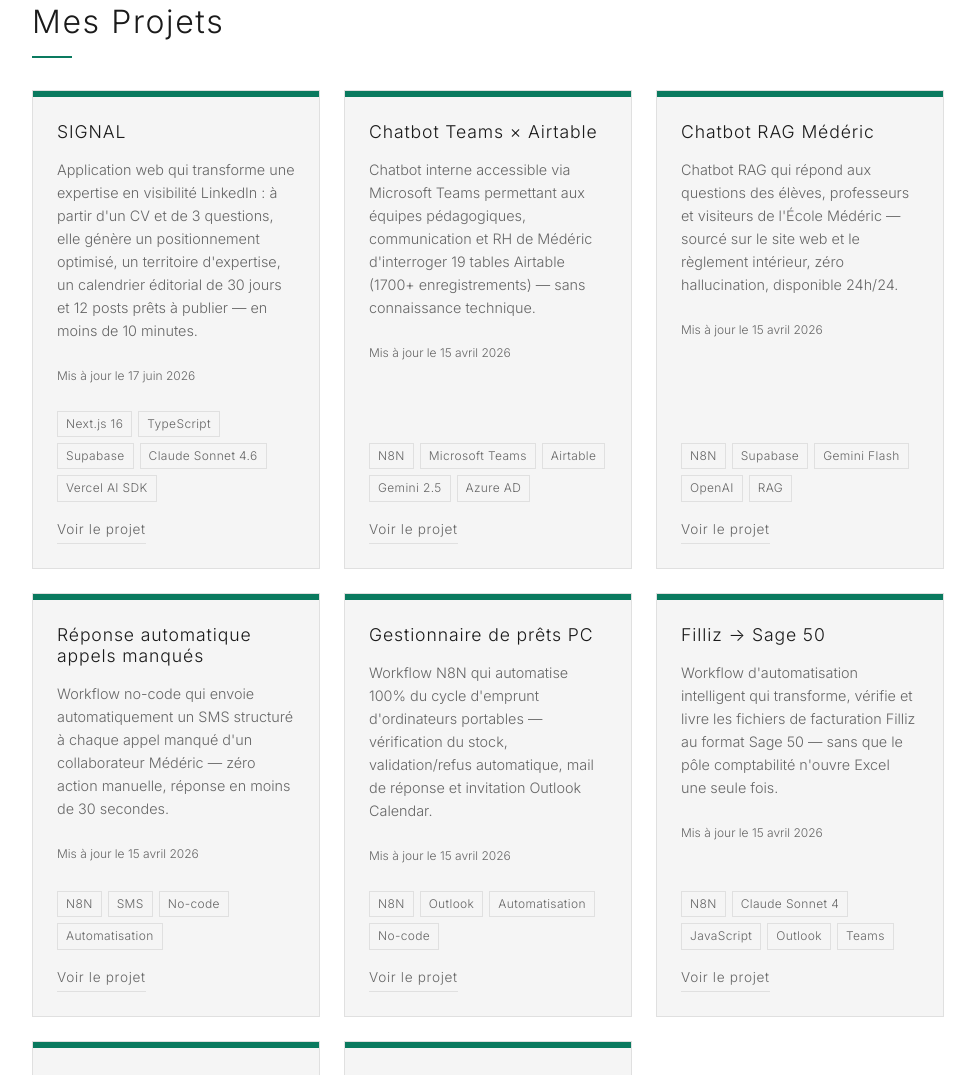
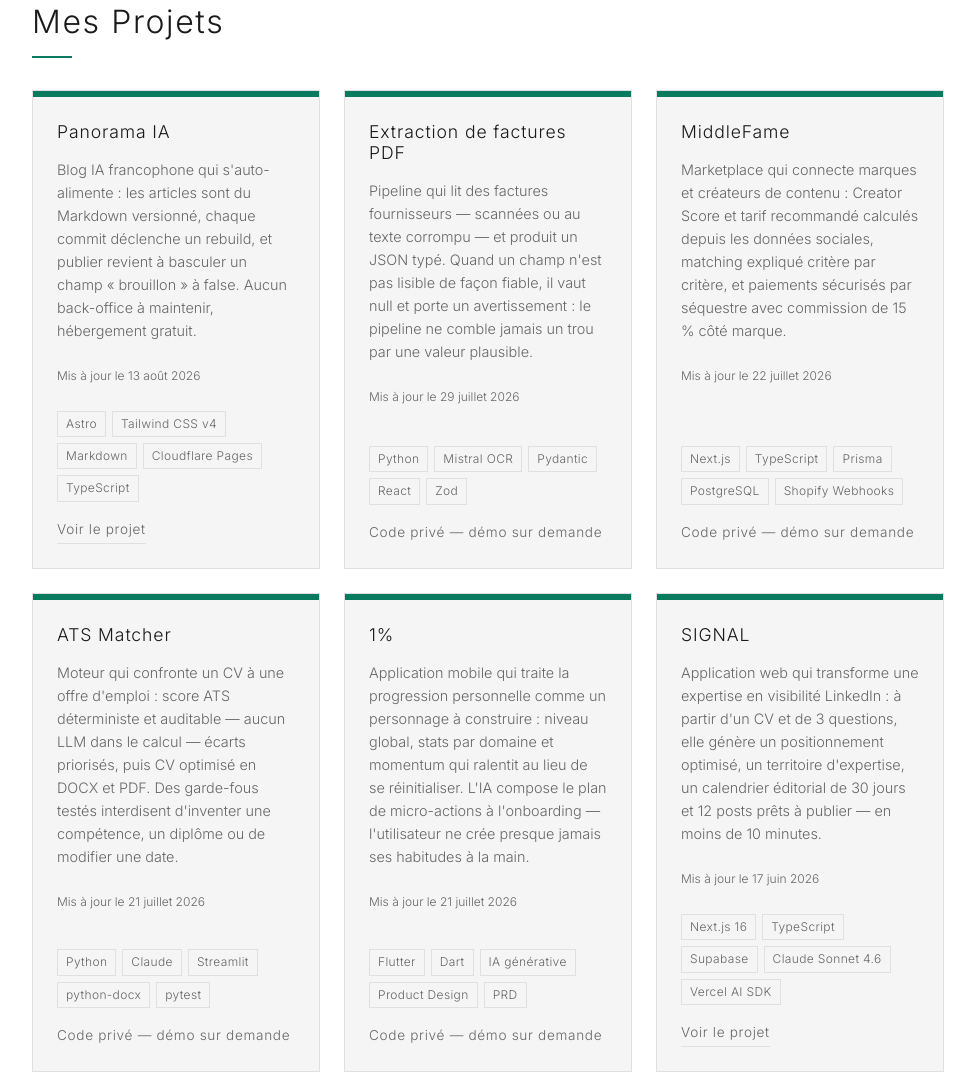
Before and after one commit to yanisse-devai/mon-portfolio, a plain HTML site: page index.html in a window 1280 px wide. Shown: the part 1478-2553 px from the top of the page, without its empty margins (152-1127 px from the left). Drawn offline with Linux system fonts and the light colour scheme.

Commit message:
feat: ajout de 6 projets au portfolio
Panorama IA, Extraction de factures PDF, MiddleFame, ATS Matcher, 1% et
Instant Translate. Le portfolio passe de 8 à 14 cartes.

Seul Panorama IA a un lien public (panoramaia.com) : les autres dépôts sont
privés ou non publiés. Le champ "url" de projects.json devient donc optionnel
et buildCard() affiche "Code privé — démo sur demande" à la place du bouton,
plutôt que de poser des liens morts.

Co-Authored-By: Claude Opus 5 <noreply@anthropic.com>

```diff
--- a/css/style.css
+++ b/css/style.css
@@ -505,6 +505,13 @@ p { color: var(--color-text-muted); }
   border-color: var(--color-text-muted);
 }
 
+.project-card__private {
+  font-size: 0.85rem;
+  color: var(--color-text-muted);
+  letter-spacing: 0.05em;
+  align-self: flex-start;
+}
+
 /* ----------------------------------------------------------
    12. Contact form
    ---------------------------------------------------------- */
--- a/data/projects.json
+++ b/data/projects.json
@@ -1,5 +1,37 @@
 {
   "projects": [
+    {
+      "title": "Panorama IA",
+      "description": "Blog IA francophone qui s'auto-alimente : les articles sont du Markdown versionné, chaque commit déclenche un rebuild, et publier revient à basculer un champ « brouillon » à false. Aucun back-office à maintenir, hébergement gratuit.",
+      "tags": ["Astro", "Tailwind CSS v4", "Markdown", "Cloudflare Pages", "TypeScript"],
+      "url": "https://panoramaia.com",
+      "newTab": true,
+      "lastUpdated": "2026-08-13"
+    },
+    {
+      "title": "Extraction de factures PDF",
+      "description": "Pipeline qui lit des factures fournisseurs — scannées ou au texte corrompu — et produit un JSON typé. Quand un champ n'est pas lisible de façon fiable, il vaut null et porte un avertissement : le pipeline ne comble jamais un trou par une valeur plausible.",
+      "tags": ["Python", "Mistral OCR", "Pydantic", "React", "Zod"],
+      "lastUpdated": "2026-07-29"
+    },
+    {
+      "title": "MiddleFame",
+      "description": "Marketplace qui connecte marques et créateurs de contenu : Creator Score et tarif recommandé calculés depuis les données sociales, matching expliqué critère par critère, et paiements sécurisés par séquestre avec commission de 15 % côté marque.",
+      "tags": ["Next.js", "TypeScript", "Prisma", "PostgreSQL", "Shopify Webhooks"],
+      "lastUpdated": "2026-07-22"
+    },
+    {
+      "title": "ATS Matcher",
+      "description": "Moteur qui confronte un CV à une offre d'emploi : score ATS déterministe et auditable — aucun LLM dans le calcul — écarts priorisés, puis CV optimisé en DOCX et PDF. Des garde-fous testés interdisent d'inventer une compétence, un diplôme ou de modifier une date.",
+      "tags": ["Python", "Claude", "Streamlit", "python-docx", "pytest"],
+      "lastUpdated": "2026-07-21"
+    },
+    {
+      "title": "1%",
+      "description": "Application mobile qui traite la progression personnelle comme un personnage à construire : niveau global, stats par domaine et momentum qui ralentit au lieu de se réinitialiser. L'IA compose le plan de micro-actions à l'onboarding — l'utilisateur ne crée presque jamais ses habitudes à la main.",
+      "tags": ["Flutter", "Dart", "IA générative", "Product Design", "PRD"],
+      "lastUpdated": "2026-07-21"
+    },
     {
       "title": "SIGNAL",
       "description": "Application web qui transforme une expertise en visibilité LinkedIn : à partir d'un CV et de 3 questions, elle génère un positionnement optimisé, un territoire d'expertise, un calendrier éditorial de 30 jours et 12 posts prêts à publier — en moins de 10 minutes.",
@@ -7,6 +39,12 @@
       "url": "https://signal-mocha-two.vercel.app",
       "newTab": true,
       "lastUpdated": "2026-06-17"
+    },
+    {
+      "title": "Instant Translate",
+      "description": "Spike technique de traduction en temps réel : l'audio du micro ou du système part en transcription streaming, la traduction arrive en flux et s'affiche dans un overlay appelable au clavier. Un mini-benchmark STT intégré arbitre entre Whisper et Deepgram sur des transcriptions de référence.",
+      "tags": ["Python", "Deepgram", "Claude", "PySide6", "Streaming"],
+      "lastUpdated": "2026-04-19"
     },
     {
       "title": "Chatbot Teams × Airtable",
--- a/js/main.js
+++ b/js/main.js
@@ -158,6 +158,10 @@ function revealElements(elements) {
     var date = p.lastUpdated
       ? '<p class="project-card__date">Mis à jour le ' + formatDate(p.lastUpdated) + '</p>'
       : '';
+    // Sans url (dépôt privé ou non publié), la carte remplace le lien par une mention
+    var action = p.url
+      ? '<a href="' + esc(p.url) + '"' + attrs + ' class="project-card__link" aria-label="' + label + '">Voir le projet</a>'
+      : '<p class="project-card__private">Code privé — démo sur demande</p>';
     return (
       '<article class="project-card">' +
         '<div class="project-card__banner"></div>' +
@@ -166,7 +170,7 @@ function revealElements(elements) {
           '<p class="project-card__desc">' + esc(p.description) + '</p>' +
           date +
           '<ul class="project-card__tags">' + tags + '</ul>' +
-          '<a href="' + esc(p.url) + '"' + attrs + ' class="project-card__link" aria-label="' + label + '">Voir le projet</a>' +
+          action +
         '</div>' +
       '</article>'
     );
```
